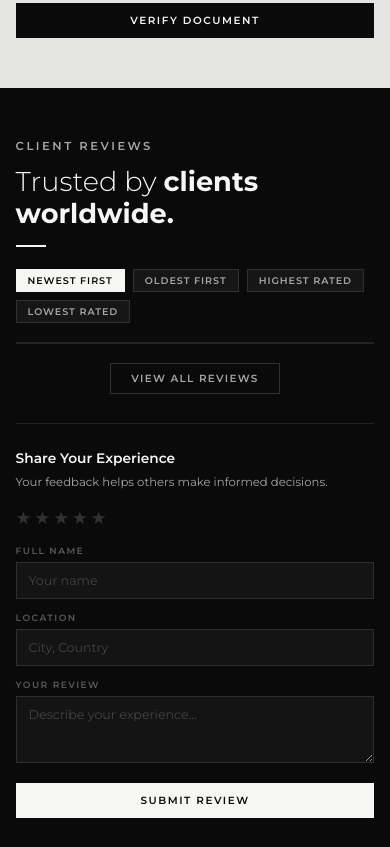
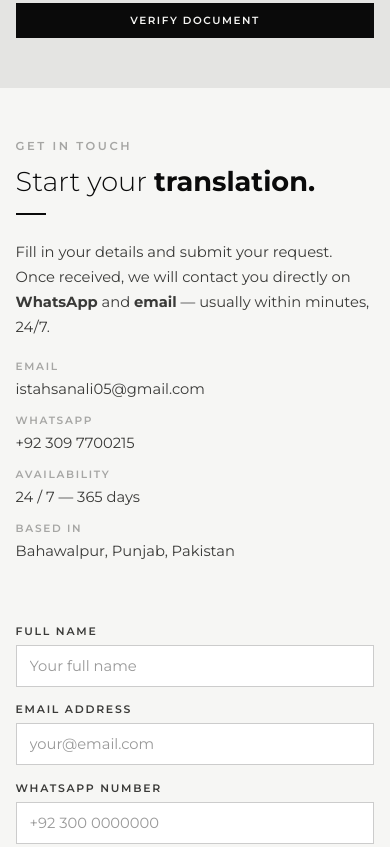
Before and after one commit to tasdeeq-web/tasdeeq-web.github.io, a plain HTML site: page index.html in a window 390 px wide. Shown: the part 4218-5065 px from the top of the page. Drawn offline with Linux system fonts and the light colour scheme.

Commit message:
Update index.html

```diff
--- a/index.html
+++ b/index.html
@@ -236,36 +236,6 @@ section { padding: 50px 4%; }
 .btn-k:hover { opacity: 0.75; }
 #vres { margin-top: 0.9rem; padding: 10px 12px; font-size: 0.75rem; font-weight: 500; display: none; }
 
-/* ── REVIEWS ── */
-#reviews { background: #0a0a0a; color: var(--off-white); }
-.rev-controls { display: flex; align-items: center; gap: 0.5rem; margin-top: 1.4rem; flex-wrap: wrap; }
-.filt { font-family: 'Montserrat', sans-serif; font-size: 0.6rem; font-weight: 600; letter-spacing: 0.1em; text-transform: uppercase; background: rgba(255,255,255,0.05); color: var(--mid-grey); border: 1px solid rgba(255,255,255,0.11); padding: 5px 11px; cursor: pointer; transition: all 0.15s; }
-.filt:hover, .filt.active { background: var(--off-white); color: #0a0a0a; border-color: var(--off-white); }
-#rev-grid { display: grid; grid-template-columns: repeat(3, 1fr); border: 1px solid rgba(255,255,255,0.1); margin-top: 1.2rem; }
-.rc { padding: 1.5rem 1.4rem; border-right: 1px solid rgba(255,255,255,0.1); transition: background 0.18s; }
-.rc:hover { background: rgba(255,255,255,0.03); }
-.rc-stars { font-size: 0.75rem; letter-spacing: 2px; margin-bottom: 0.7rem; }
-.rc-text { font-size: 0.88rem; color: var(--mid-grey); line-height: 1.7; font-style: italic; margin-bottom: 0.9rem; }
-.rc-author { font-size: 0.8rem; font-weight: 600; letter-spacing: 0.04em; }
-.rc-role { font-size: 0.72rem; color: var(--mid-grey); margin-top: 1px; }
-.btn-all { display: block; margin: 1.2rem auto 0; font-family: 'Montserrat', sans-serif; font-size: 0.65rem; font-weight: 600; letter-spacing: 0.13em; text-transform: uppercase; background: transparent; color: var(--mid-grey); border: 1px solid rgba(255,255,255,0.16); padding: 8px 20px; cursor: pointer; transition: all 0.15s; }
-.btn-all:hover { background: var(--off-white); color: #0a0a0a; border-color: var(--off-white); }
-.rform-wrap { border-top: 1px solid rgba(255,255,255,0.1); margin-top: 1.8rem; padding-top: 1.5rem; }
-.rft { font-size: 0.86rem; font-weight: 600; margin-bottom: 0.22rem; }
-.rfs { font-size: 0.73rem; color: var(--mid-grey); margin-bottom: 1.2rem; }
-.star-row { display: flex; gap: 3px; margin-bottom: 1rem; }
-.sb { background: none; border: none; font-size: 1.1rem; color: rgba(255,255,255,0.16); cursor: pointer; transition: color 0.12s; padding: 0; line-height: 1; }
-.sb.on { color: var(--off-white); }
-.rfg { display: grid; grid-template-columns: 1fr 1fr; gap: 0.75rem; }
-.rfg .s2 { grid-column: 1 / -1; }
-.fid { width: 100%; padding: 10px 12px; border: 1px solid rgba(255,255,255,0.11); font-family: 'Montserrat', sans-serif; font-size: 0.79rem; background: rgba(255,255,255,0.04); color: var(--off-white); outline: none; transition: border-color 0.15s; }
-.fid::placeholder { color: rgba(255,255,255,0.2); }
-.fid:focus { border-color: rgba(255,255,255,0.36); }
-.fld { font-size: 0.57rem; font-weight: 600; letter-spacing: 0.16em; text-transform: uppercase; color: rgba(255,255,255,0.32); margin-bottom: 4px; display: block; }
-.btn-sub { grid-column: 1 / -1; padding: 11px; background: var(--off-white); color: #0a0a0a; border: none; font-family: 'Montserrat', sans-serif; font-size: 0.65rem; font-weight: 600; letter-spacing: 0.15em; text-transform: uppercase; cursor: pointer; transition: opacity 0.15s; }
-.btn-sub:hover { opacity: 0.8; }
-#rfmsg { grid-column: 1 / -1; font-size: 0.72rem; display: none; padding: 8px 0; }
-
 /* ── CONTACT ── */
 #contact { background: var(--off-white); }
 .ctgrid { display: grid; grid-template-columns: 1fr 1.6fr; gap: 3rem; margin-top: 1.6rem; align-items: start; }
@@ -302,17 +272,15 @@ footer { background: #0a0a0a; color: var(--off-white); padding: 1.4rem 4%; displ
   .nav-links { display: none; }
   .nav-cta { display: none; }
   .hamburger { display: flex; }
-  .srv-grid, .dlv-grid, #rev-grid, .proc-steps { grid-template-columns: 1fr; }
+  .srv-grid, .dlv-grid, .proc-steps { grid-template-columns: 1fr; }
   .srv { border-right: none; border-bottom: 1px solid var(--border); }
   .srv:last-child { border-bottom: none; }
-  .rc { border-right: none !important; border-bottom: 1px solid rgba(255,255,255,0.07); }
   .ps { border-right: none; border-bottom: 1px solid var(--border); }
   .ps:last-child { border-bottom: none; }
   .ps-arrow { display: none; }
   .dc { border-right: none; border-bottom: 1px solid rgba(255,255,255,0.1); }
   .dc:last-child { border-bottom: none; }
-  .ctgrid, .cfr2, .rfg { grid-template-columns: 1fr; }
-  .rfg .s2, .btn-sub { grid-column: 1; }
+  .ctgrid, .cfr2 { grid-template-columns: 1fr; }
 }
 
 </style>
@@ -328,7 +296,6 @@ footer { background: #0a0a0a; color: var(--off-white); padding: 1.4rem 4%; displ
       <li><a href="#process">Process</a></li>
       <li><a href="#delivery">Delivery</a></li>
       <li><a href="#verification">Verify</a></li>
-      <li><a href="#reviews">Reviews</a></li>
     </ul>
     <a href="#contact" class="nav-cta">Contact Us</a>
   </div>
@@ -342,7 +309,6 @@ footer { background: #0a0a0a; color: var(--off-white); padding: 1.4rem 4%; displ
   <a href="#process"  onclick="document.getElementById('mobMenu').classList.remove('open')">Process</a>
   <a href="#delivery" onclick="document.getElementById('mobMenu').classList.remove('open')">Delivery</a>
   <a href="#verification" onclick="document.getElementById('mobMenu').classList.remove('open')">Verify</a>
-  <a href="#reviews"  onclick="document.getElementById('mobMenu').classList.remove('open')">Reviews</a>
   <a href="#contact"  onclick="document.getElementById('mobMenu').classList.remove('open')">Contact Us</a>
 </div>
 
@@ -472,39 +438,6 @@ footer { background: #0a0a0a; color: var(--off-white); padding: 1.4rem 4%; displ
   </div>
 </section>
 
-<!-- ════ REVIEWS ════ -->
-<section id="reviews">
-  <div class="sl" style="color:var(--mid-grey)">Client Reviews</div>
-  <h2 class="st">Trusted by <strong>clients worldwide.</strong></h2>
-  <div class="rule" style="background:var(--off-white)"></div>
-  <div class="rev-controls">
-    <button class="filt active" data-f="newest">Newest First</button>
-    <button class="filt" data-f="oldest">Oldest First</button>
-    <button class="filt" data-f="best">Highest Rated</button>
-    <button class="filt" data-f="worst">Lowest Rated</button>
-  </div>
-  <div id="rev-grid"></div>
-  <button class="btn-all" id="btn-show-all" onclick="toggleAll()">View All Reviews</button>
-  <div class="rform-wrap">
-    <div class="rft">Share Your Experience</div>
-    <p class="rfs">Your feedback helps others make informed decisions.</p>
-    <div class="star-row">
-      <button class="sb" data-s="1">★</button>
-      <button class="sb" data-s="2">★</button>
-      <button class="sb" data-s="3">★</button>
-      <button class="sb" data-s="4">★</button>
-      <button class="sb" data-s="5">★</button>
-    </div>
-    <div class="rfg">
-      <div><label class="fld">Full Name</label><input class="fid" id="r-name" type="text" placeholder="Your name"></div>
-      <div><label class="fld">Location</label><input class="fid" id="r-loc" type="text" placeholder="City, Country"></div>
-      <div class="s2"><label class="fld">Your Review</label><textarea class="fid" id="r-text" rows="3" placeholder="Describe your experience..." style="resize:vertical"></textarea></div>
-      <button class="btn-sub" onclick="submitReview()">Submit Review</button>
-      <div id="rfmsg"></div>
-    </div>
-  </div>
-</section>
-
 <!-- ════ CONTACT ════ -->
 <section id="contact">
   <div class="sl">Get In Touch</div>
@@ -606,9 +539,6 @@ footer { background: #0a0a0a; color: var(--off-white); padding: 1.4rem 4%; displ
     <a href="#contact">Contact</a>
   </nav>
 </footer>
-
-<button id="fab-top" onclick="window.scrollTo({top:0,behavior:'smooth'})" aria-label="Back to top">↑</button>
-
 
 <button id="fab-top" onclick="window.scrollTo({top:0,behavior:'smooth'})" aria-label="Back to top">↑</button>
 
```
